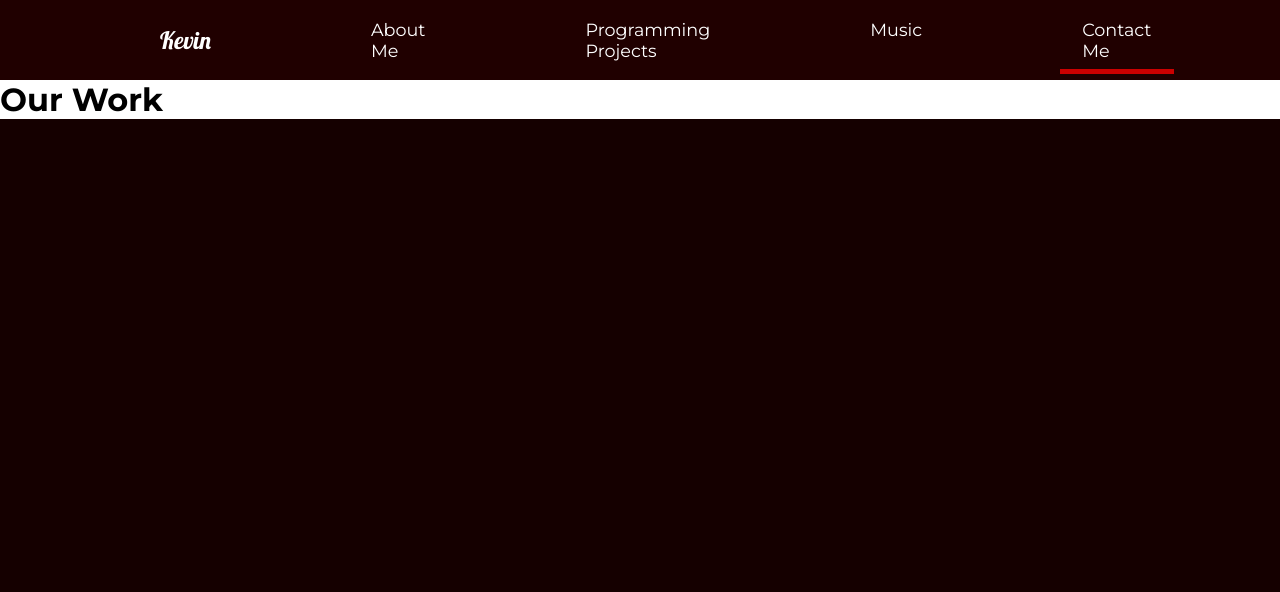
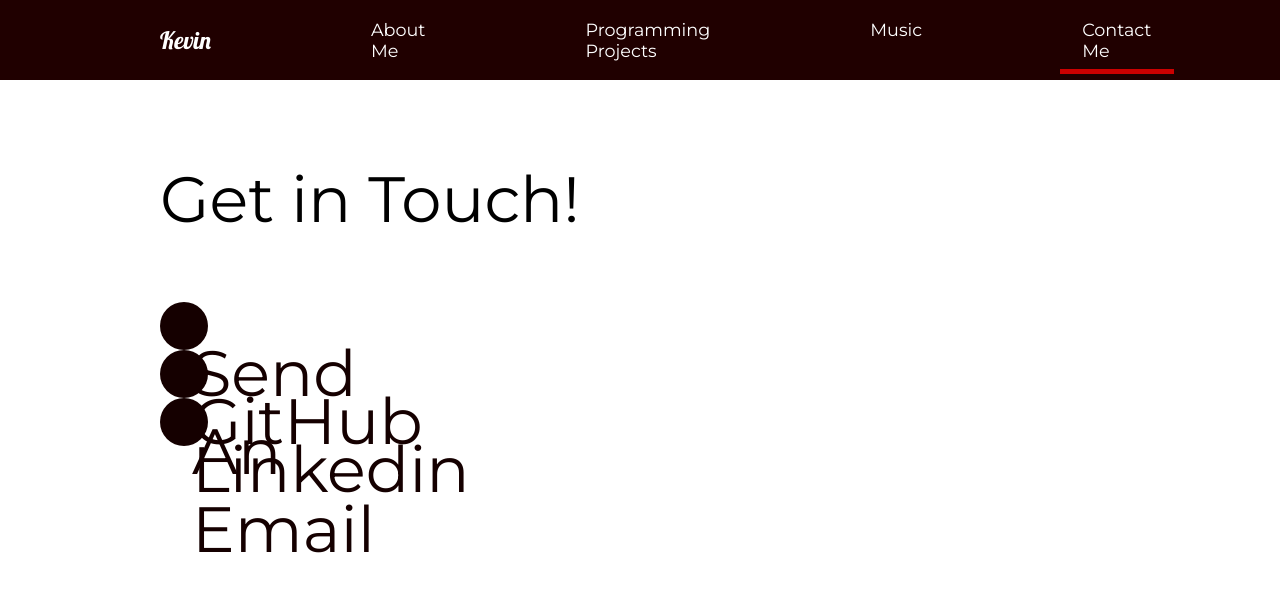
Before and after one commit to kmooney225/Profile-Website-MERN, a React (Create React App) app: page /ContactMe in a window 1280 px wide. Shown: the top 592 px of the page. Built offline with nearby package versions, Linux system fonts and the light colour scheme.

Commit message:
setting up contact page

```diff
--- a/src/pages/ContactMe.js
+++ b/src/pages/ContactMe.js
@@ -1,19 +1,67 @@
 import React from "react";
 
 import { motion } from "framer-motion";
-import { pageAnimation } from "../animation"
+import { pageAnimation, titleAnim } from "../animation";
+import styled from "styled-components";
 
 const ContactMe = () => {
     return(
-        <motion.div
+        <ContactStyle
         exit="exit"
         variants={pageAnimation}
         initial="hidden"
         animate="show"
         style={{background: "#fff"}}>
-            <h1>Our Work</h1>
-        </motion.div>
+            <Title>
+                <motion.h2 variants={{titleAnim}}>
+                    Get in Touch!
+                </motion.h2>
+            </Title>
+        <div>
+            <Social variants={titleAnim}>
+                <Circle>
+                    <h2>Send An Email</h2>
+                </Circle>
+            </Social>
+            <Social variants={titleAnim}>
+                <Circle>
+                    <h2>GitHub</h2>
+                </Circle>
+            </Social>
+            <Social variants={titleAnim}>
+                <Circle>
+                    <h2>Linkedin</h2>
+                </Circle>
+            </Social>
+        </div>
+        </ContactStyle>
     )
 }
 
+const ContactStyle = styled(motion.div)`
+    padding: 5rem 10rem;
+    color: #150000;
+    min-height: 90vh;
+`
+const Title = styled.div`
+    margin-bottom: 4rem;
+    color: black;
+`
+
+
+const Circle = styled.div`
+    border-radius: 50%;
+    width: 3rem;
+    height: 3rem;
+    background: #150000;
+`
+
+const Social = styled(motion.div)`
+    display: flex;
+    align-items: center;
+    h2{
+        margin: 2rem;
+    }
+`
+
 export default ContactMe;
```
